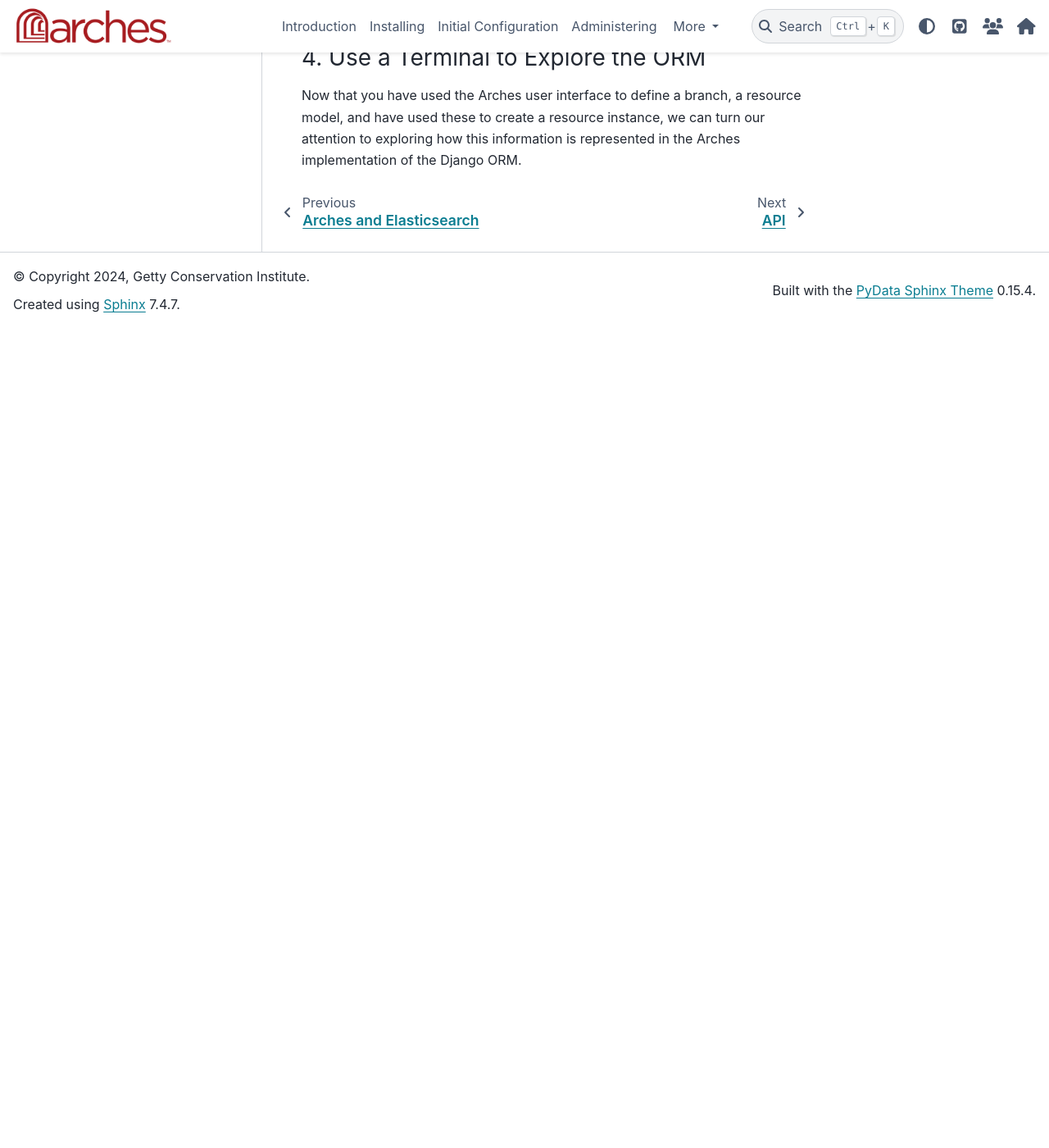
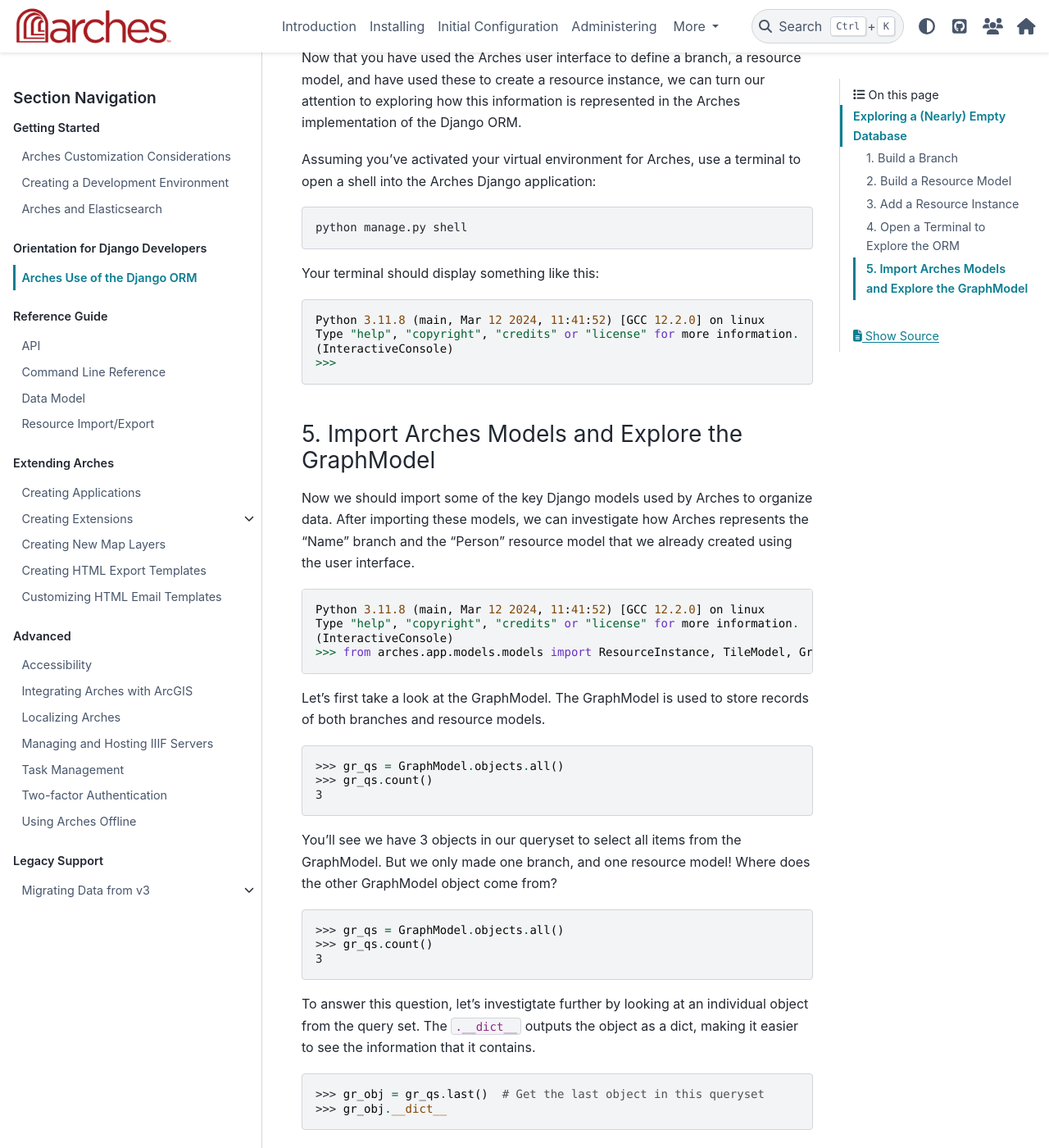
Before and after one commit to archesproject/arches-docs, a Sphinx documentation site: the page built from docs/developing/django-devs/orm-start.rst, in a window 1280 px wide and 1400 px high, scrolled down 2601 px. Shown: the whole window at 82% size. Built offline with Sphinx 7.4.7 and the PyData theme 0.15.4, drawn with Linux system fonts in a browser that asks for light colours; before the commit the page ends 3002 px from its top, so only the background shows below that; some of the changed text lies outside the part shown.

Commit message:
Added Django shell items

```diff
--- a/docs/developing/django-devs/orm-start.rst
+++ b/docs/developing/django-devs/orm-start.rst
@@ -50,6 +50,61 @@
 
 
 
-4. Use a Terminal to Explore the ORM
-------------------------------------
+4. Open a Terminal to Explore the ORM
+-------------------------------------
 Now that you have used the Arches user interface to define a branch, a resource model, and have used these to create a resource instance, we can turn our attention to exploring how this information is represented in the Arches implementation of the Django ORM.
+
+Assuming you’ve activated your virtual environment for Arches, use a terminal to open a shell into the Arches Django application:
+
+.. code-block:: bash
+
+    python manage.py shell
+
+
+Your terminal should display something like this:
+
+.. code-block:: python
+
+    Python 3.11.8 (main, Mar 12 2024, 11:41:52) [GCC 12.2.0] on linux
+    Type "help", "copyright", "credits" or "license" for more information.
+    (InteractiveConsole)
+    >>>
+
+
+5. Import Arches Models and Explore the GraphModel
+--------------------------------------------------
+Now we should import some of the key Django models used by Arches to organize data. After importing these models, we can investigate how Arches represents the "Name" branch and the "Person" resource model that we already created using the user interface.
+
+.. code-block:: python
+
+    Python 3.11.8 (main, Mar 12 2024, 11:41:52) [GCC 12.2.0] on linux
+    Type "help", "copyright", "credits" or "license" for more information.
+    (InteractiveConsole)
+    >>> from arches.app.models.models import ResourceInstance, TileModel, GraphModel
+
+
+Let's first take a look at the GraphModel. The GraphModel is used to store records of both branches and resource models.
+
+
+.. code-block:: python
+
+    >>> gr_qs = GraphModel.objects.all()
+    >>> gr_qs.count()
+    3
+
+
+You'll see we have 3 objects in our queryset to select all items from the GraphModel. But we only made one branch, and one resource model! Where does the other GraphModel object come from?
+
+.. code-block:: python
+
+    >>> gr_qs = GraphModel.objects.all()
+    >>> gr_qs.count()
+    3
+
+
+To answer this question, let's investigtate further by looking at an individual object from the query set. The ``.__dict__`` outputs the object as a dict, making it easier to see the information that it contains.
+
+.. code-block:: python
+
+    >>> gr_obj = gr_qs.last()  # Get the last object in this queryset
+    >>> gr_obj.__dict__
```
Also changed, not shown: other parts of docs/developing/django-devs/orm-start.rst (+3 -3 lines).
